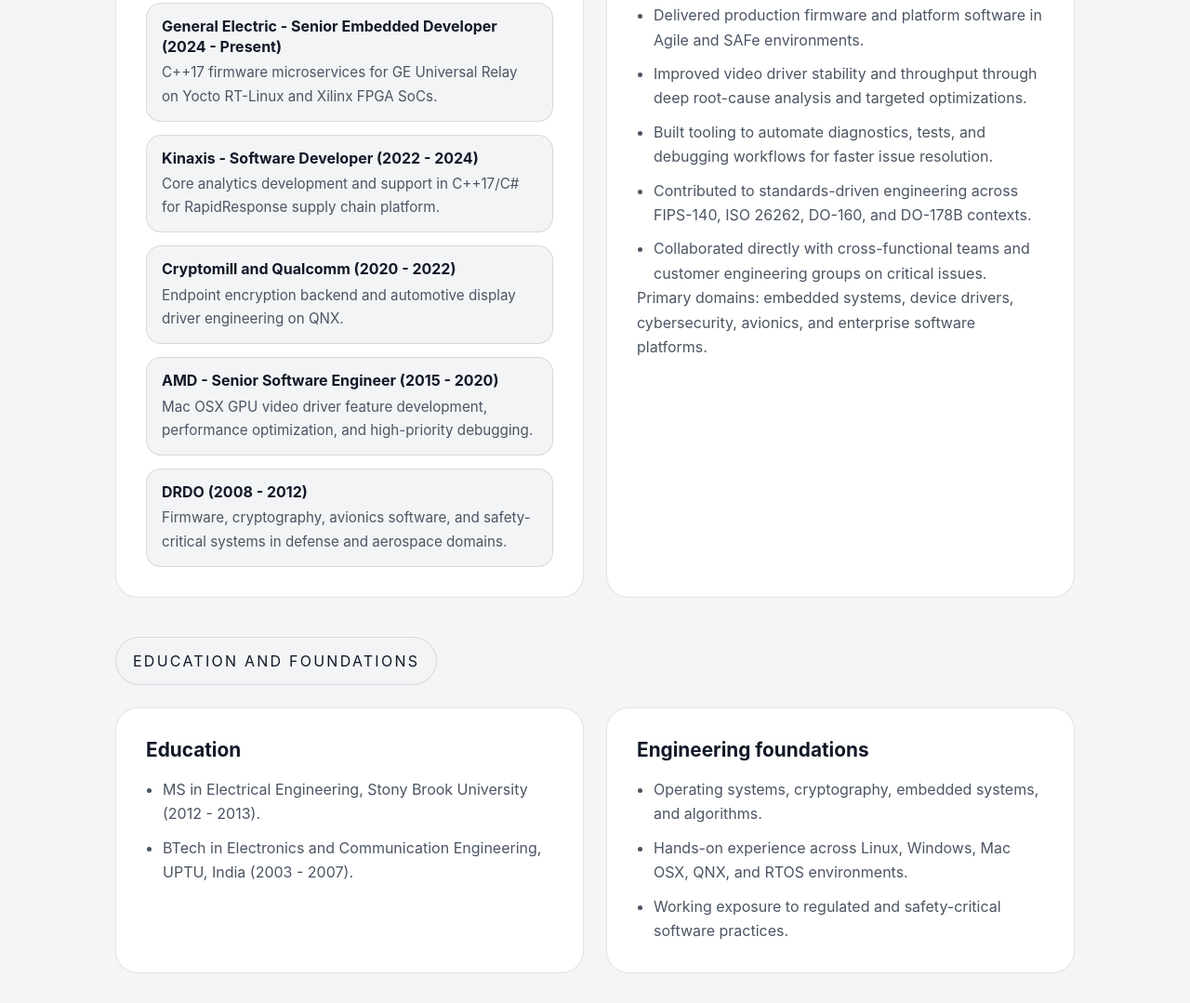
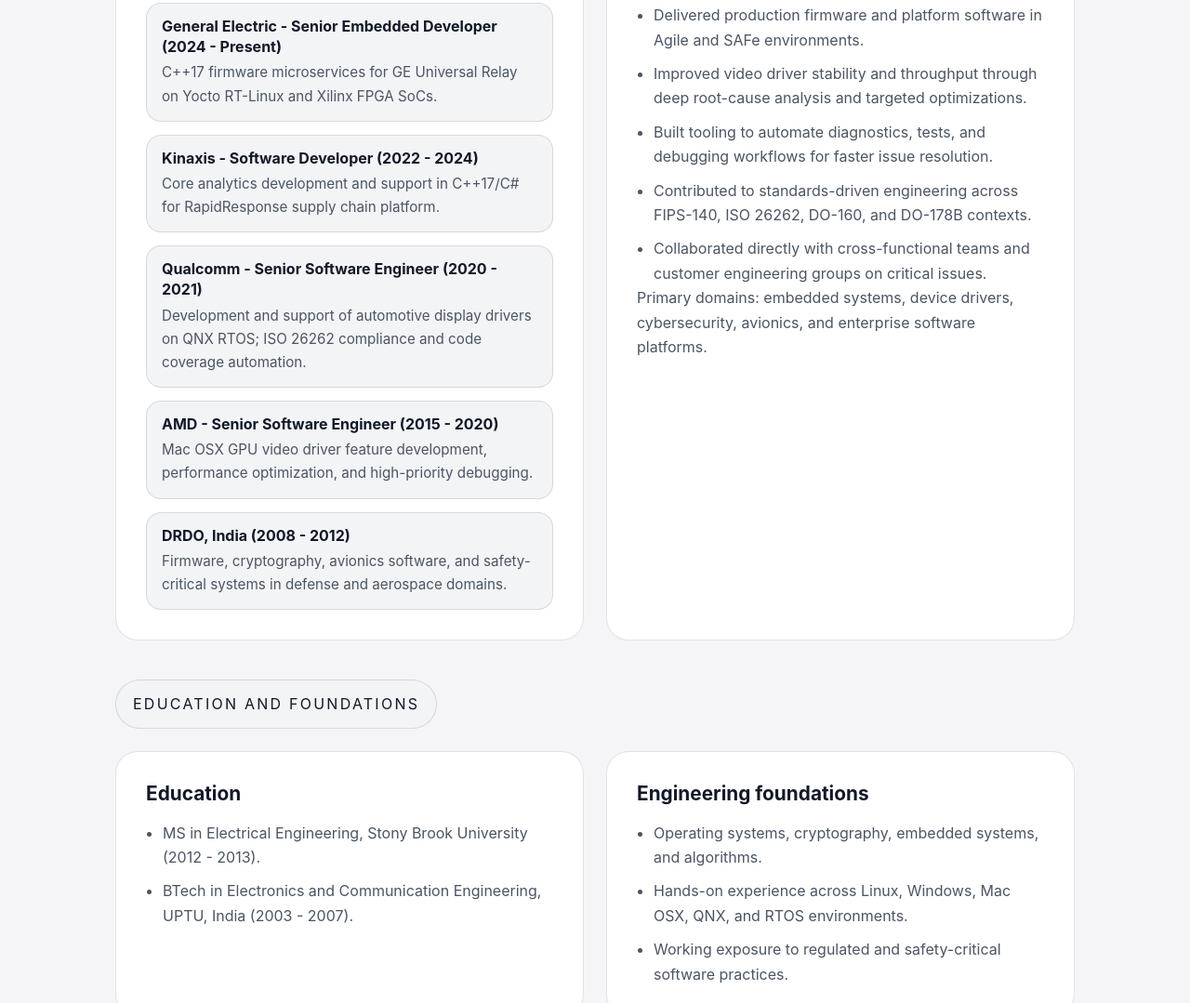
Before and after one commit to sambhav786/sambhav786.github.io, a plain HTML site: page index.html in a window 1280 px wide. Shown: the part 1606-2685 px from the top of the page at 93% size. Drawn offline with Linux system fonts and the light colour scheme.

Commit message:
sambhav786io: update landing page

```diff
--- a/index.html
+++ b/index.html
@@ -558,15 +558,15 @@
               <p>Core analytics development and support in C++17/C# for RapidResponse supply chain platform.</p>
             </div>
             <div class="timeline-item">
-              <h4>Cryptomill and Qualcomm (2020 - 2022)</h4>
-              <p>Endpoint encryption backend and automotive display driver engineering on QNX.</p>
+              <h4>Qualcomm - Senior Software Engineer (2020 - 2021)</h4>
+              <p>Development and support of automotive display drivers on QNX RTOS; ISO 26262 compliance and code coverage automation.</p>
             </div>
             <div class="timeline-item">
               <h4>AMD - Senior Software Engineer (2015 - 2020)</h4>
               <p>Mac OSX GPU video driver feature development, performance optimization, and high-priority debugging.</p>
             </div>
             <div class="timeline-item">
-              <h4>DRDO (2008 - 2012)</h4>
+              <h4>DRDO, India (2008 - 2012)</h4>
               <p>Firmware, cryptography, avionics software, and safety-critical systems in defense and aerospace domains.</p>
             </div>
           </div>
```
